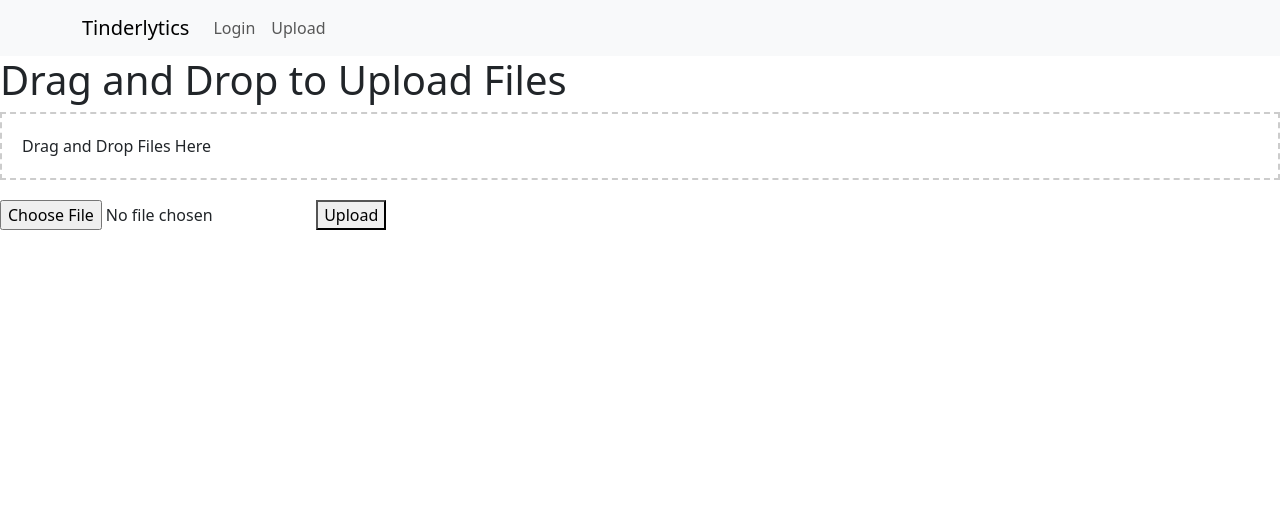
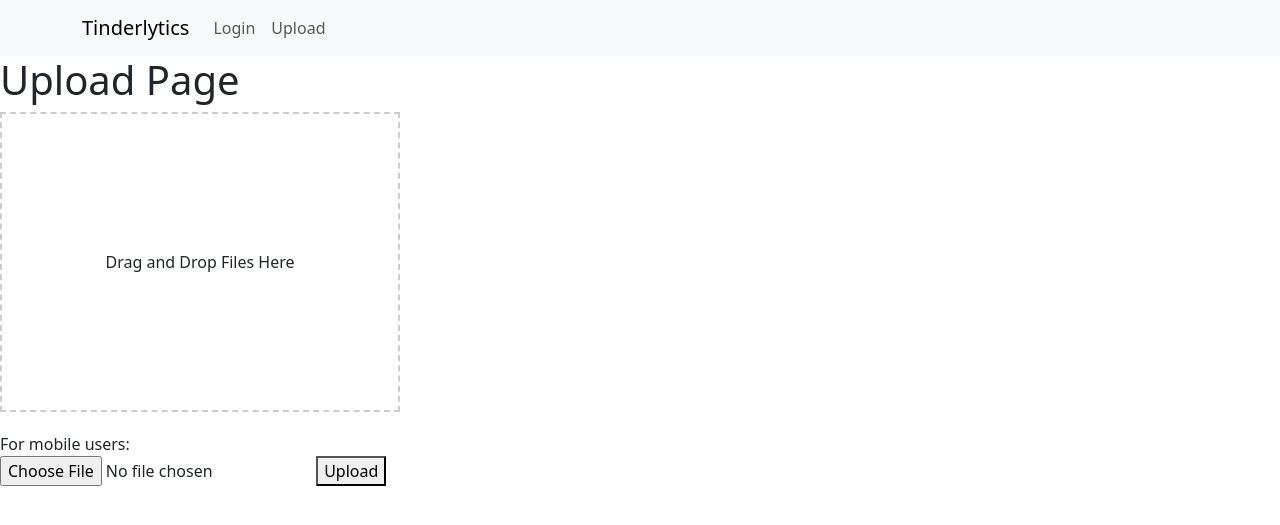
Before and after one commit to Sentexi/tinderlytics-web, a Flask app: page / in a window 1280 px wide. Shown: the top 525 px of the page. Run offline with Flask 3, Linux system fonts and the light colour scheme.

Commit message:
Remodeled the drag and drop zone

```diff
--- a/templates/base.html
+++ b/templates/base.html
@@ -47,7 +47,7 @@
                         <a class="nav-link" href="/login">Login</a>
                     </li>
                     <li class="nav-item">
-                        <a class="nav-link" href="/upload">Upload</a>
+                        <a class="nav-link" href="/">Upload</a>
                     </li>
                 </ul>
             </div>
--- a/templates/index.html
+++ b/templates/index.html
@@ -2,19 +2,56 @@
 
 {% block header %}
     <script src="static/js/upload.js"></script>
+
+	<style>
+	.drop-zone {
+		width: 400px;
+		height: 300px;
+		border: 2px dashed #ccc;
+		display: flex;
+		justify-content: center;
+		align-items: center;
+		position:relative;
+	}
+
+   .file-hover {
+	   background-color : lightblue !important ;
+   }
+	</style>
 {% endblock %}
 
 {% block content %}
-   <h1>Drag and Drop to Upload Files</h1>
+   <h1>Upload Page</h1>
 
-   <div class="drop-zone">Drag and Drop Files Here</div>
+   <div id="drop-zone" class="drop-zone">Drag and Drop Files Here</div>
 
    <div class="uploaded-files">
       <!-- Uploaded files will appear here -->
    </div>
 
-      <form action="/upload2" method="post" enctype="multipart/form-data">
-      <input type="file" name="file">
-      <button type="submit">Upload</button>
+	For mobile users:
+	<form action="/upload2" method="post" enctype="multipart/form-data">
+	<input type="file" name="file">
+	<button type="submit">Upload</button>
    </form>
 {% endblock %}
+
+{% block footer %}
+<script>
+document.getElementById('drop-zone').addEventListener('dragenter', handleDragEnter);
+document.getElementById('drop-zone').addEventListener('dragleave', handleDragLeave);
+document.getElementById('drop-zone').addEventListener('dragover', handleDragOver);
+
+function handleDragEnter(event) {
+    event.target.classList.add("file-hover");
+}
+
+function handleDragLeave(event) {
+    event.target.classList.remove("file-hover");
+}
+
+function handleDragOver(e){
+    e.preventDefault();
+}
+</script>
+{%endblock %}
```
